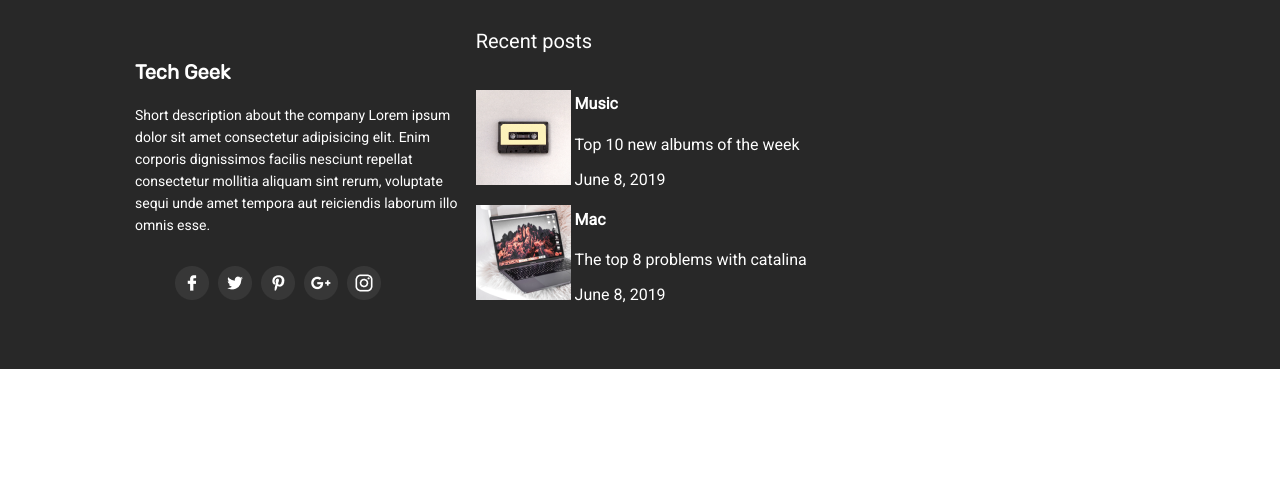
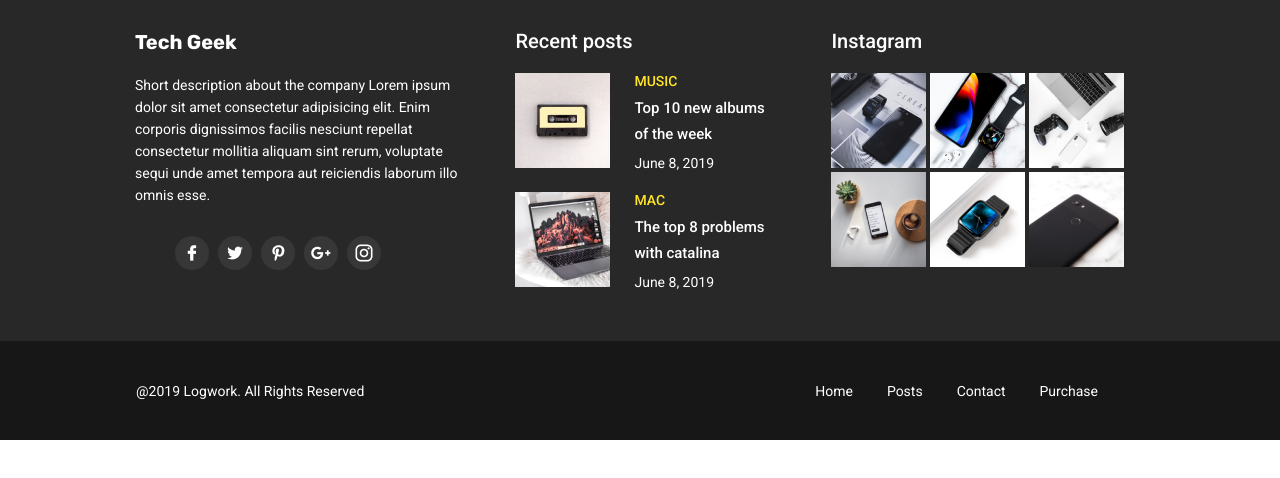
Before and after one commit to drihu/flex-grid, a plain HTML site: page techgeek.html in a window 1280 px wide. Drawn offline with Linux system fonts and the light colour scheme.

Commit message:
Footer done

```diff
--- a/styles/main.css
+++ b/styles/main.css
@@ -1,4 +1,4 @@
-@import url('https://fonts.googleapis.com/css?family=Roboto|Rubik&display=swap');
+@import url('https://fonts.googleapis.com/css?family=Roboto:400,500,700|Rubik:400,500,700&display=swap');
 
 * {
     box-sizing: border-box;
@@ -22,6 +22,7 @@ footer .top-side{
 footer .top-side .left{
     display: inline-block;
     width: calc(100%/3);
+    vertical-align: top;
 }
 
 footer .top-side .left h3{
@@ -38,17 +39,61 @@ footer .top-side .left p{
 footer .top-side .center{
     display: inline-block;
     width: calc(100%/3);
+    text-align: center;
 }
 
-footer .top-side .center h3{
+footer .top-side .center h3, footer .top-side .right h3{
     font-weight: 500;
     font-size: 20px;
     line-height: 23px;
+    text-align: left;
 }
 
 footer .top-side .right{
     display: inline-block;
-    width: calc(100%/3);
+    width: 32%;
+    vertical-align: top;
+    text-align: center;
+}
+
+footer .bottom-side .left{
+    padding: 40px;
+    float: left;
+    width: 50%;
+    background: #171717;
+}
+
+footer .bottom-side .left span{
+    font-size: 14px;
+    line-height: 16px;
+    margin-left: 6rem;
+}
+
+footer .bottom-side .right{
+    padding: 40px;
+    float: left;
+    width:50%;
+    background: #171717;
+    text-align: right;
+}
+
+footer .bottom-side .right ul{
+    list-style: none;
+    margin: 0;
+    padding: 0;
+    margin-right: 7rem;
+}
+
+footer .bottom-side .right ul li{
+    display: inline-block;
+}
+
+footer .bottom-side .right ul li a {
+    text-decoration: none;
+    font-size: 14px;
+    line-height: 16px;
+    color: #FFFFFF;
+    margin-right: 30px;
 }
 
 .social-media{
@@ -62,14 +107,46 @@ footer .top-side .right{
 }
 
 .recents{
+    display: inline-block;
     padding: 0;
+    margin:0;
     list-style: none;
+    text-align: left;
+}
+
+.recents h4{
+    font-weight: 500;
+    font-size: 14px;
+    line-height: 16px;
+    color: #FFE626;
+    text-transform: uppercase;
+    margin: 0 0 5px 0;
+}
+
+.recents li{
+    margin: 20px 0;
+}
+
+.recents p{
+    font-weight: 500;
+    font-size: 15px;
+    line-height: 26px;
+    margin-bottom: 3px;
+    margin: 6px 0 ;
+    padding: 0;
+}
+
+.recents span{
+    font-size: 14px;
+    line-height: 14px;
+    color: #FFFFFF;
 }
 
 .recents .picture{
     display: inline-block;
     width: 95px;
     height: 95px;
+    margin-right: 20px;
 }
 
 .recents .picture img{
@@ -78,4 +155,13 @@ footer .top-side .right{
 
 .recents .info{
     display: inline-block;
+    width: 138px;
 }
+
+.photos{
+    display: inline-block;
+    padding: 0;
+    margin:0;
+    list-style: none;
+    text-align: left;
+}
--- a/techgeek.html
+++ b/techgeek.html
@@ -29,8 +29,10 @@
         </ul>
       </div>
       <div class="center">
-        <h3>Recent posts</h3>
         <ul class="recents">
+          <li>
+            <h3>Recent posts</h3>
+          </li>
           <li>
             <div class="picture">
               <img src="./assets/Cassete.png">
@@ -52,9 +54,39 @@
           </li>
         </ul>
       </div>
-      <div class="right"></div>
+      <div class="right">
+        <ul class="photos">
+          <li>
+            <h3>Instagram</h3>
+          </li>
+          <li>
+            <img src="./assets/Instragram01.png">
+            <img src="./assets/Instragram02.png">
+            <img src="./assets/Instragram03.png">
+          </li>
+          <li>
+            <img src="./assets/Instragram04.png">
+            <img src="./assets/Instragram05.png">
+            <img src="./assets/Instagram06.png">
+          </li>
+        </ul>
+      </div>
     </div>
-    <div class="bottom-side"></div>
+    <div class="bottom-side">
+      <div class="left">
+        <span>@2019 Logwork. All Rights Reserved</span>
+      </div>
+      <div class="right">
+        <div class="link">
+          <ul>
+            <li><a href="#">Home</a></li>
+            <li><a href="#">Posts</a></li>
+            <li><a href="#">Contact</a></li>
+            <li><a href="#">Purchase</a></li>
+          </ul>
+        </div>
+      </div>
+    </div>
   </footer>
 </body>
 
```
